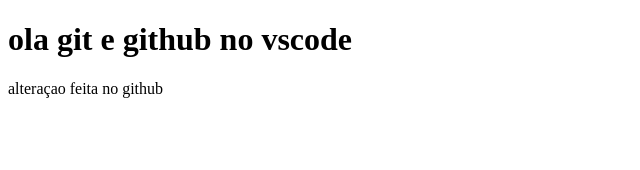
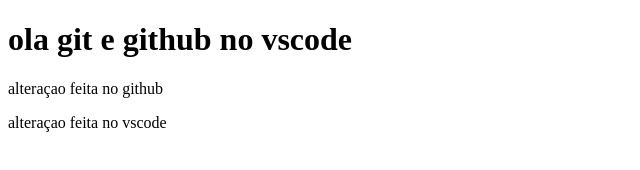
Before and after one commit to CassiaCristina0o/teste-1-vscode, a plain HTML site: page index.html in a window 1280 px wide. Shown: the whole page, without its empty margins (0-640 px from the left). Drawn offline with Linux system fonts and the light colour scheme.

Commit message:
teste de alteraçao

```diff
--- a/index.html
+++ b/index.html
@@ -9,5 +9,6 @@
 <body>
     <h1>ola git e github no vscode</h1>
     <p> alteraçao feita no github<p>
+        <p>alteraçao feita no vscode</p>
 </body>
 </html>
```
